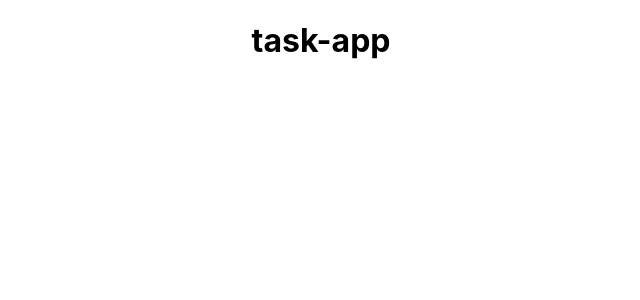
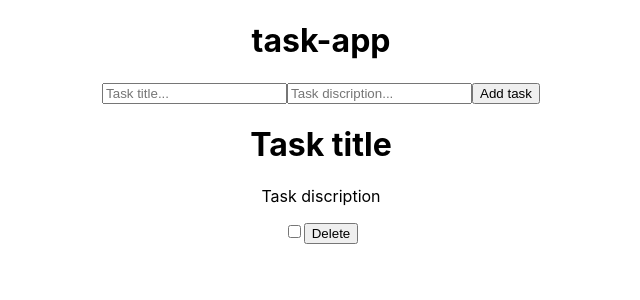
Before and after one commit to dilmurodb/task-app, a React (Create React App) app: page / in a window 1280 px wide. Shown: the top 300 px of the page, without its empty margins (319-959 px from the left). Built offline with nearby package versions, Linux system fonts and the light colour scheme; the HTML template or start-up script is replaced by a standard one.

Commit message:
created TaskForm and TaskList components

```diff
--- a/src/App.js
+++ b/src/App.js
@@ -1,9 +1,13 @@
 import './App.css';
+import TaskForm from './components/TaskForm'
+import TaskList from './components/TaskList'
 
 function App() {
   return (
     <div className="App">
       <h1>task-app</h1>
+      <TaskForm />
+      <TaskList />
     </div>
   );
 }
--- /dev/null
+++ b/src/components/TaskForm.js
@@ -0,0 +1,13 @@
+import React from 'react'
+
+const TaskForm = () => {
+  return (
+    <form>
+        <input type='text' placeholder='Task title...'></input>
+        <input type='text' placeholder='Task discription...'></input>
+        <button>Add task</button>
+    </form>
+  )
+}
+
+export default TaskForm
--- /dev/null
+++ b/src/components/TaskList.js
@@ -0,0 +1,14 @@
+import React from 'react'
+
+const TaskList = () => {
+  return (
+    <div>
+        <h1>Task title</h1>
+        <p>Task discription</p>
+        <input type='checkbox'></input>
+        <button>Delete</button>
+    </div>
+  )
+}
+
+export default TaskList
```
